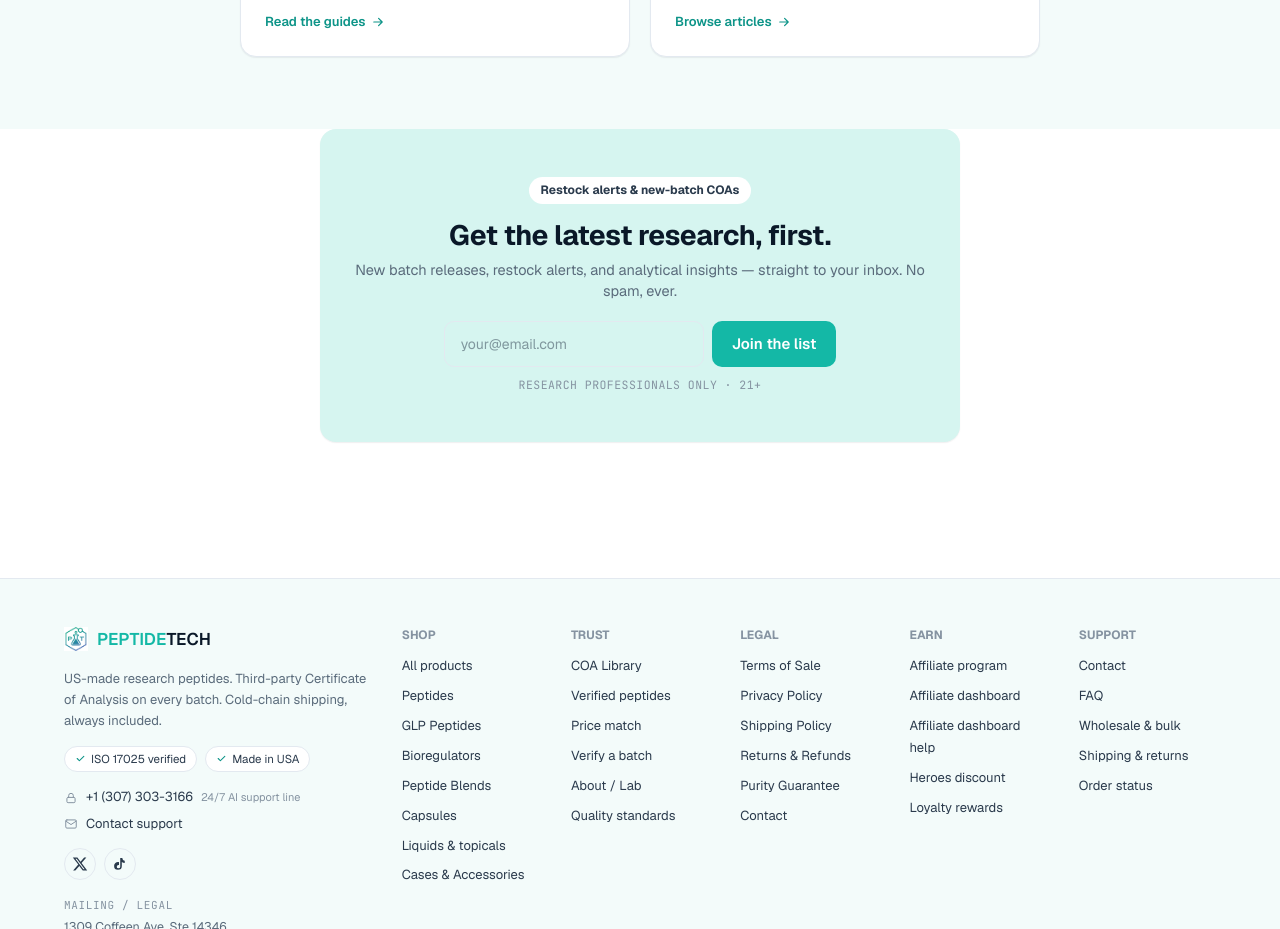
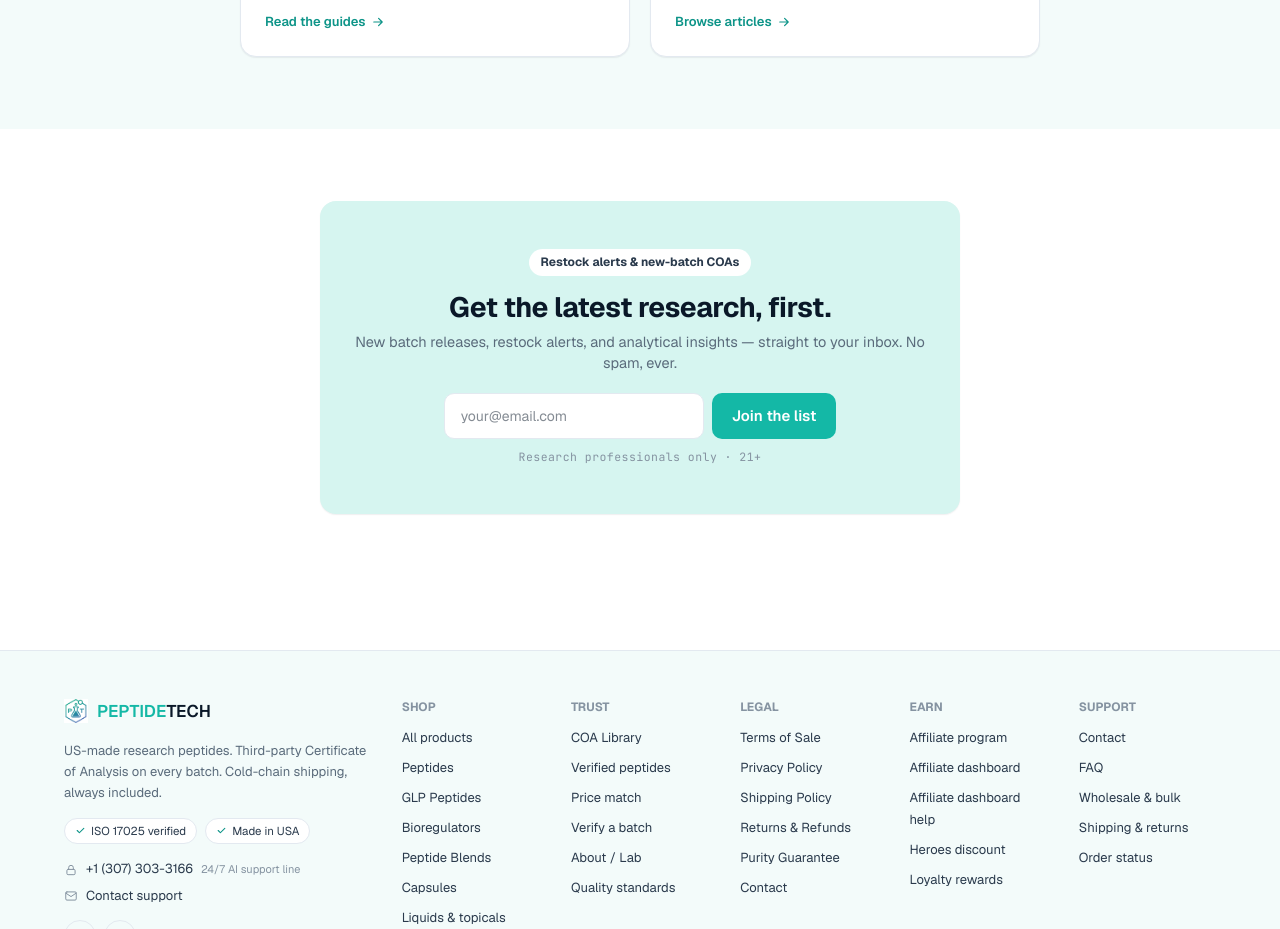
Before and after one commit to chewi-clinton/PeptideTech, a Next.js app in the folder frontend/: page / in a window 1280 px wide. Shown: the part 5400-6329 px from the top of the page. Built offline with nearby package versions, Linux system fonts and the light colour scheme; no server answers.

Commit message:
Fix newsletter section spacing and input background
Restores the top padding above the card and gives the email input an
explicit white background instead of inheriting the mint card color.

```diff
--- a/frontend/components/home/NewsletterSection.jsx
+++ b/frontend/components/home/NewsletterSection.jsx
@@ -12,7 +12,7 @@ export default function NewsletterSection() {
   }
 
   return (
-    <section style={{ padding: "0 0 72px" }}>
+    <section style={{ padding: "72px 0" }}>
       <div className="container">
         <div
           className="card"
@@ -57,6 +57,8 @@ export default function NewsletterSection() {
                 borderRadius: "var(--radius-md)",
                 fontSize: 14,
                 width: 260,
+                background: "var(--bg)",
+                color: "var(--ink)",
               }}
             />
             <button type="submit" className="btn-primary" style={{ border: "none", cursor: "pointer" }}>
@@ -64,7 +66,7 @@ export default function NewsletterSection() {
             </button>
           </form>
           <p style={{ marginTop: 10, fontSize: 11.5, fontFamily: "var(--font-mono-stack)", color: "var(--ink-4)", letterSpacing: "0.04em" }}>
-            RESEARCH PROFESSIONALS ONLY · 21+
+            Research professionals only · 21+
           </p>
         </div>
       </div>
```
